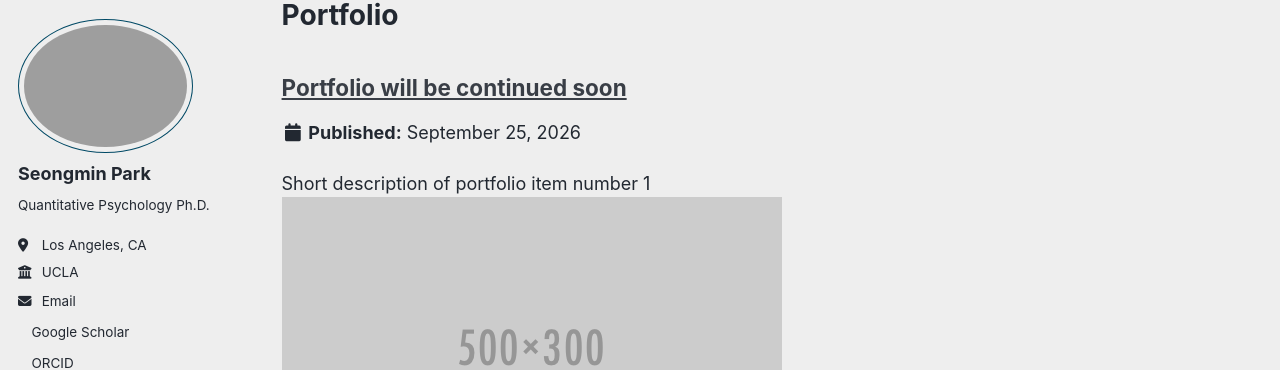
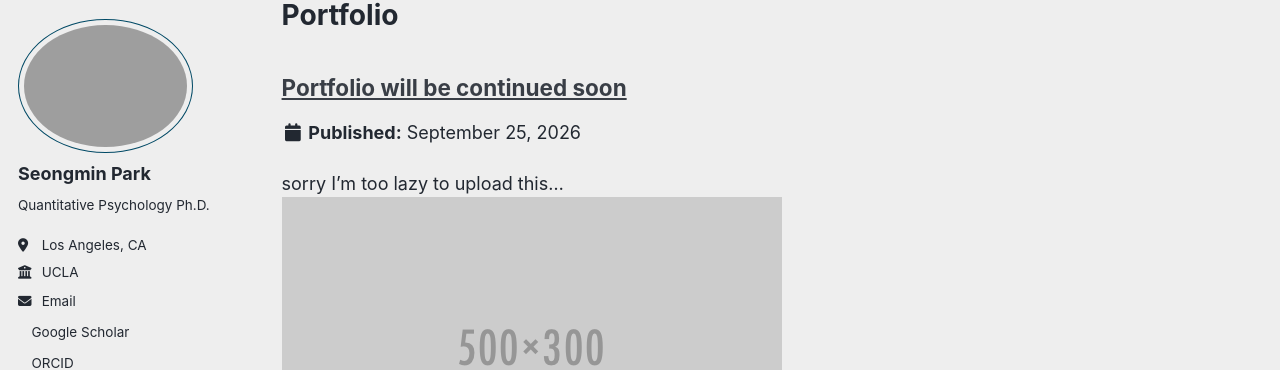
Before and after one commit to gganggang2/smparkedu, a Jekyll site: the page built from _pages/portfolio.html, in a window 1280 px wide and 1288 px high. Shown: the part 100-470 px from the top of the window. Built offline with Jekyll 4.4.1, drawn with Linux system fonts in a browser that asks for light colours; a style sheet for code colours, icons or effects is not loaded.

Commit message:
Update portfolio-1.md

```diff
--- a/_portfolio/portfolio-1.md
+++ b/_portfolio/portfolio-1.md
@@ -1,6 +1,6 @@
 ---
 title: "Portfolio will be continued soon"
-excerpt: "Short description of portfolio item number 1<br/><img src='/images/500x300.png'>"
+excerpt: "sorry I'm too lazy to upload this...<br/><img src='/images/500x300.png'>"
 collection: portfolio
 ---
 
```
